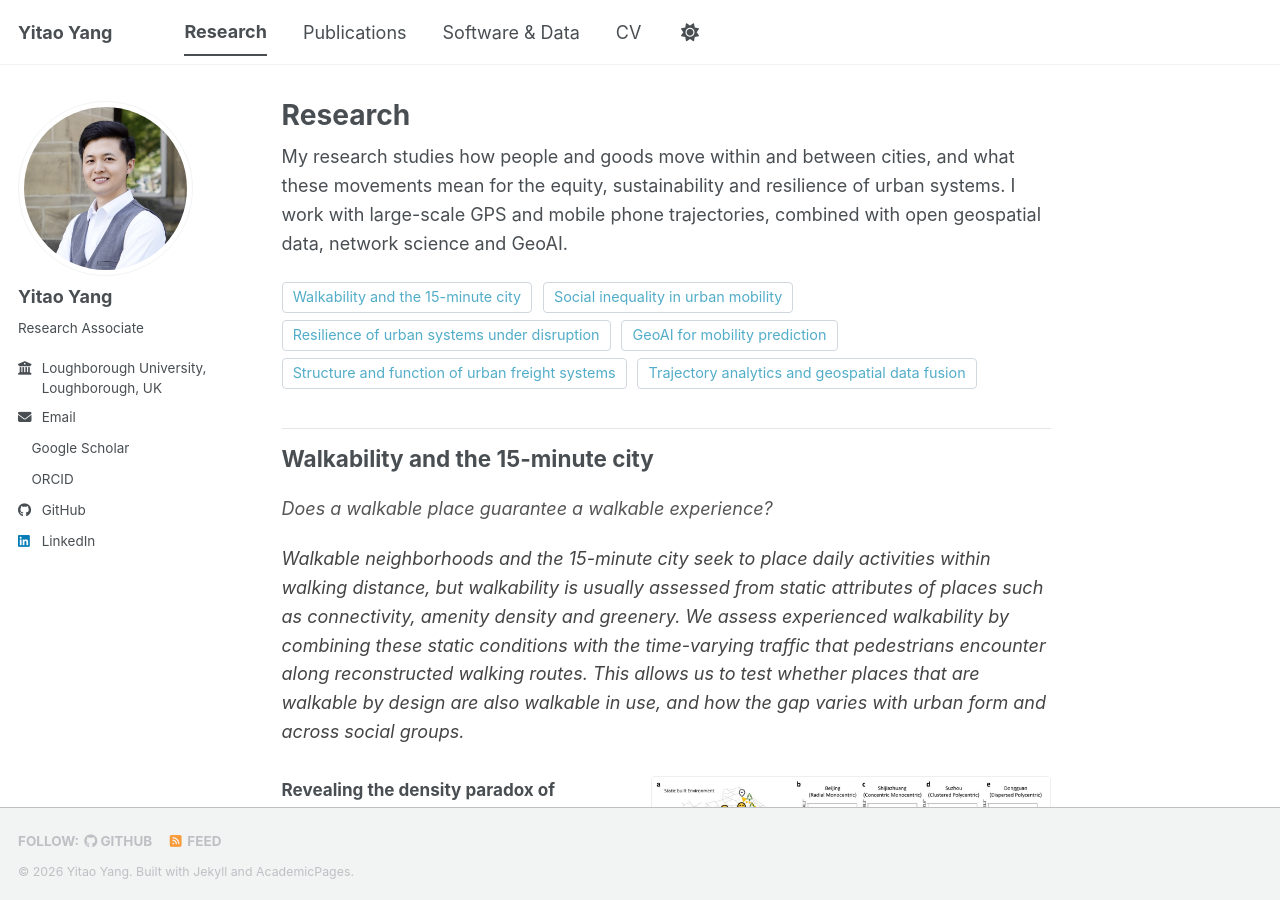
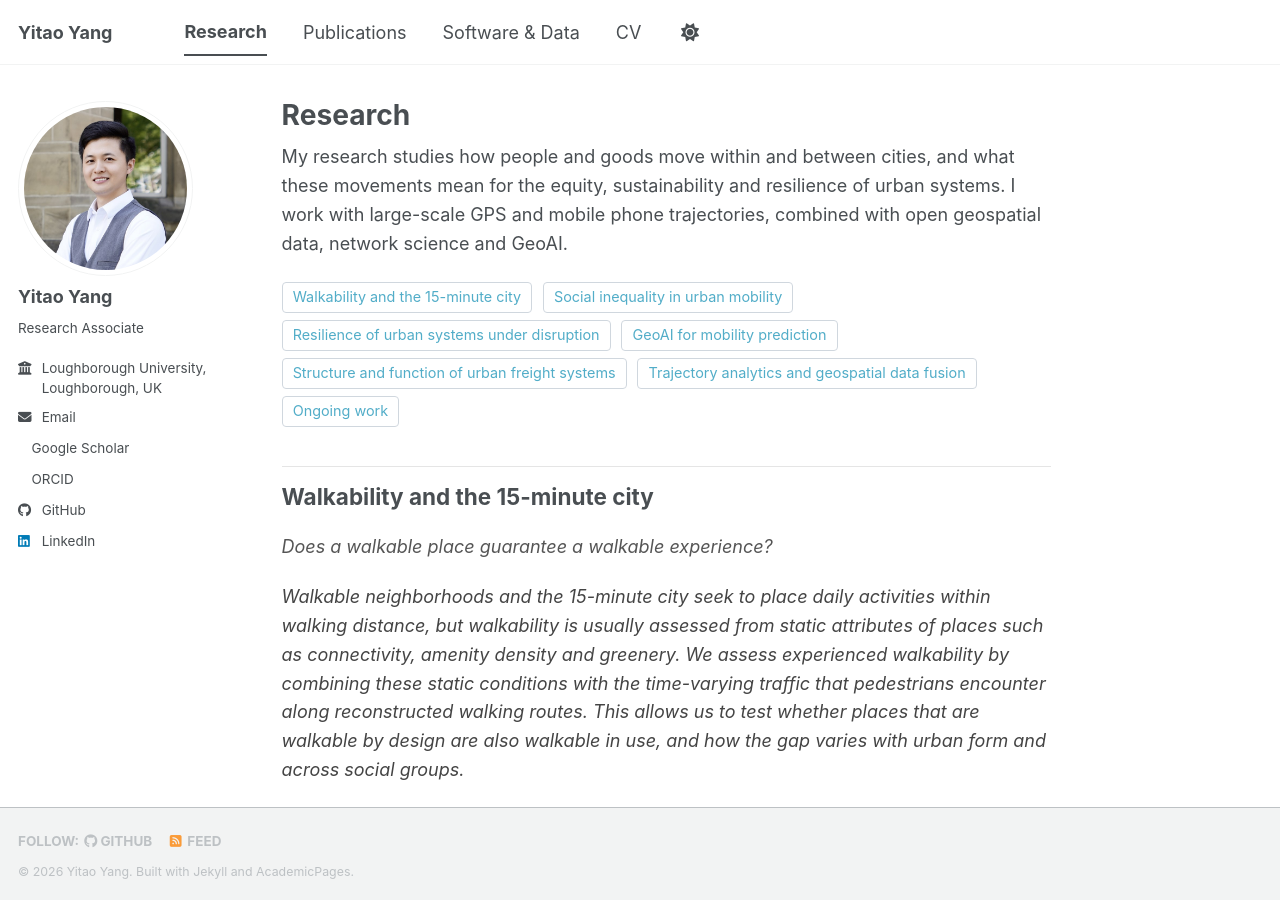
Before and after one commit to UrbanMobility-y/UrbanMobility-y.github.io, a Jekyll site: the page built from _pages/research.md, in a window 1280 px wide and 900 px high. Built offline with Jekyll 4.4.1, drawn with Linux system fonts in a browser that asks for light colours; a script bundle is joined from its source files by our own code; a style sheet for code colours, icons or effects is not loaded.

Commit message:
Research: TOC link to Ongoing work

```diff
--- a/_pages/research.md
+++ b/_pages/research.md
@@ -37,6 +37,7 @@ author_profile: true
 <li><a href="#geoai-for-mobility-prediction">GeoAI for mobility prediction</a></li>
 <li><a href="#structure-and-function-of-urban-freight-systems">Structure and function of urban freight systems</a></li>
 <li><a href="#trajectory-analytics-and-geospatial-data-fusion">Trajectory analytics and geospatial data fusion</a></li>
+<li><a href="#ongoing-work">Ongoing work</a></li>
 </ul>
 
 <div class="rs-theme" id="walkability-and-the-15-minute-city" markdown="0">
```
